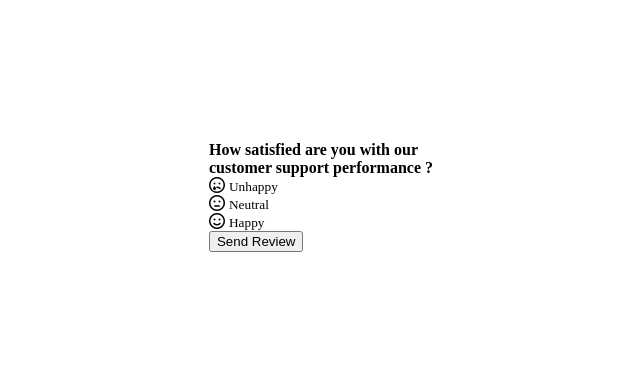
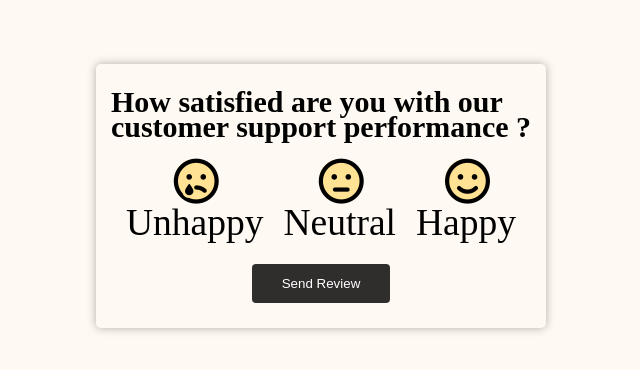
Before and after one commit to Am1d1v/FeedbackUIDesign, a plain HTML site: page index.html in a window 1280 px wide. Shown: the part 212-582 px from the top of the page, without its empty margins (319-959 px from the left). Drawn offline with Linux system fonts and the light colour scheme.

Commit message:
Add files via upload

```diff
--- a/styles/style.sass
+++ b/styles/style.sass
@@ -8,3 +8,53 @@ body
     justify-content: center
     align-items: center
     flex-direction: column
+    background-color: #fef9f2
+
+.container
+    &-panel
+        display: flex
+        flex-direction: column
+        justify-content: center
+        align-items: center
+        box-shadow: 0 0 10px rgba(0, 0, 0, 0.3)
+        padding: 15px
+        border-radius: 5px
+        strong
+            margin: 10px 0
+            font-size: 30px
+            line-height: 25px
+    &-rating
+        display: flex
+        flex-direction: row
+        & .rating
+            display: flex
+            flex-direction: column
+            justify-content: center
+            align-items: center
+            padding: 10px 10px
+            font-size: 45px
+            cursor: pointer
+            &:hover
+                transform: scale(1.2)
+
+.btn
+    margin: 10px
+    background-color: #302d2d
+    color: #fff
+    border: 0
+    border-radius: 4px
+    padding: 12px 30px
+    cursor: pointer
+    &:active
+        transform: scale(0.95)
+
+.fa-heart
+    color: red
+    font-size: 30px
+    margin: 10px
+
+.fa-regular
+    width: 42px
+    height: 42px
+    background-color: #ffe293
+    border-radius: 50%
```
Also changed, not shown: styles/style.css, styles/style.min.css, 2 other files.
